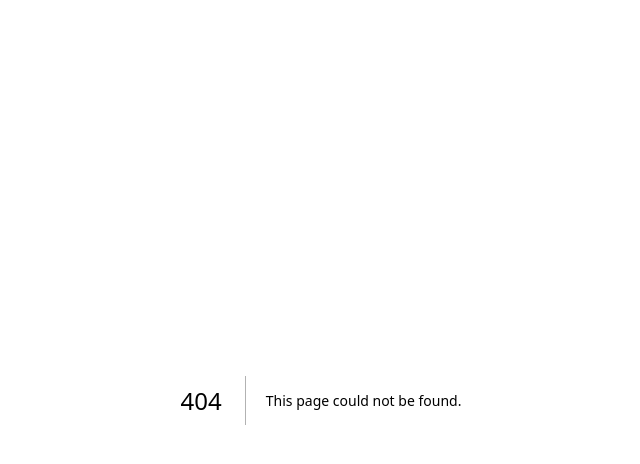
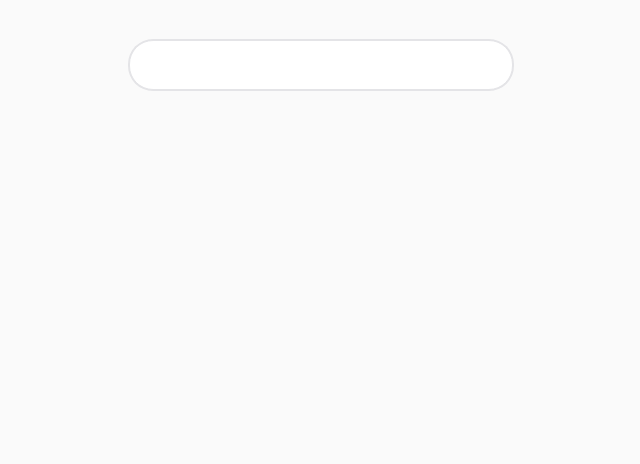
Before and after one commit to Shtekata/file-server, a Next.js app: page /login in a window 1280 px wide. Before the commit this address had no page. Shown: the top 464 px of the page, without its empty margins (319-959 px from the left). Built offline with nearby package versions, Linux system fonts and the light colour scheme.

Commit message:
Added ThemeProvider.tsx

```diff
--- /dev/null
+++ b/app/ThemeProvider.tsx
@@ -0,0 +1,16 @@
+'use client'
+
+import { useEffect } from 'react'
+
+type Theme = 'light' | 'dark'
+
+export default function ThemeProvider() {
+  useEffect(() => {
+    const saved = localStorage.getItem('theme') as Theme | null
+    const nextTheme = saved || 'light'
+
+    document.documentElement.classList.toggle('dark', nextTheme === 'dark')
+  }, [])
+
+  return null
+}
--- a/app/ThemeToggle.tsx
+++ b/app/ThemeToggle.tsx
@@ -6,14 +6,6 @@ type Theme = 'light' | 'dark'
 
 export default function ThemeToggle() {
   const [theme, setTheme] = useState<Theme>('light')
-
-  useEffect(() => {
-    const saved = localStorage.getItem('theme') as Theme | null
-    const nextTheme = saved || 'light'
-
-    setTheme(nextTheme)
-    document.documentElement.classList.toggle('dark', nextTheme === 'dark')
-  }, [])
 
   function toggleTheme() {
     const nextTheme = theme === 'light' ? 'dark' : 'light'
--- a/app/layout.tsx
+++ b/app/layout.tsx
@@ -1,6 +1,7 @@
 import type { Metadata } from 'next'
 import { Geist, Geist_Mono } from 'next/font/google'
 import './globals.css'
+import ThemeProvider from './ThemeProvider'
 
 const geistSans = Geist({
   variable: '--font-geist-sans',
@@ -26,7 +27,10 @@ export default function RootLayout({
 }>) {
   return (
     <html lang='en' className={`${geistSans.variable} ${geistMono.variable} h-full antialiased`}>
-      <body className='min-h-full flex flex-col'>{children}</body>
+      <body className='min-h-full flex flex-col'>
+        <ThemeProvider />
+        {children}
+      </body>
     </html>
   )
 }
--- /dev/null
+++ b/app/login/page.tsx
@@ -0,0 +1,48 @@
+'use client'
+
+import { SubmitEvent, useState } from 'react'
+import Link from 'next/link'
+import { useRouter } from 'next/navigation'
+
+export default function LoginPage() {
+  const router = useRouter()
+  const [error, setError] = useState('')
+  const [loading, setLoading] = useState(false)
+
+  async function handleSubmit(event: SubmitEvent<HTMLFormElement>) {
+    event.preventDefault()
+    setError('')
+    setLoading(true)
+
+    const form = new FormData(event.currentTarget)
+
+    const response = await fetch('/api/auth/login', {
+      method: 'POST',
+      headers: { 'Content-Type': 'application/json' },
+      body: JSON.stringify({
+        login: form.get('login'),
+        password: form.get('password'),
+      }),
+    })
+
+    setLoading(false)
+
+    if (!response.ok) {
+      const data = await response.json()
+      setError(data.error || 'Login failed')
+      return
+    }
+
+    router.push('/my-files')
+    router.refresh()
+  }
+
+  return (
+    <main className='min-h-screen bg-zinc-50 px-3 py-10 text-zinc-950 dark:bg-zinc-950 dark:text-zinc-100'>
+      <form
+        onSubmit={handleSubmit}
+        className='mx-auto max-w-sm rounded-3xl border border-zinc-200 bg-white p-6 ring-1 ring-zinc-200 dark:border-white/10 dark:bg-white/5 dark:ring-white/10'
+      ></form>
+    </main>
+  )
+}
```
